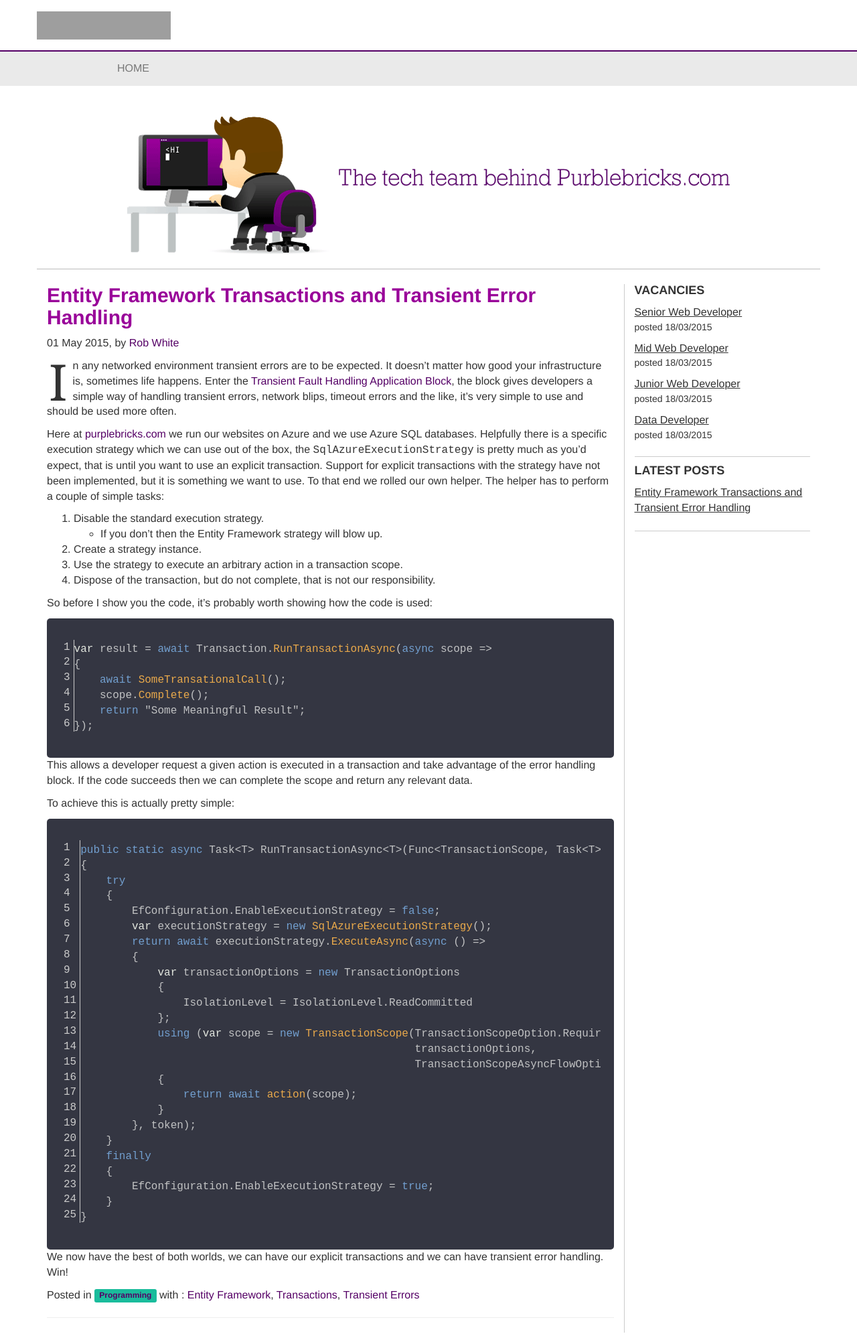
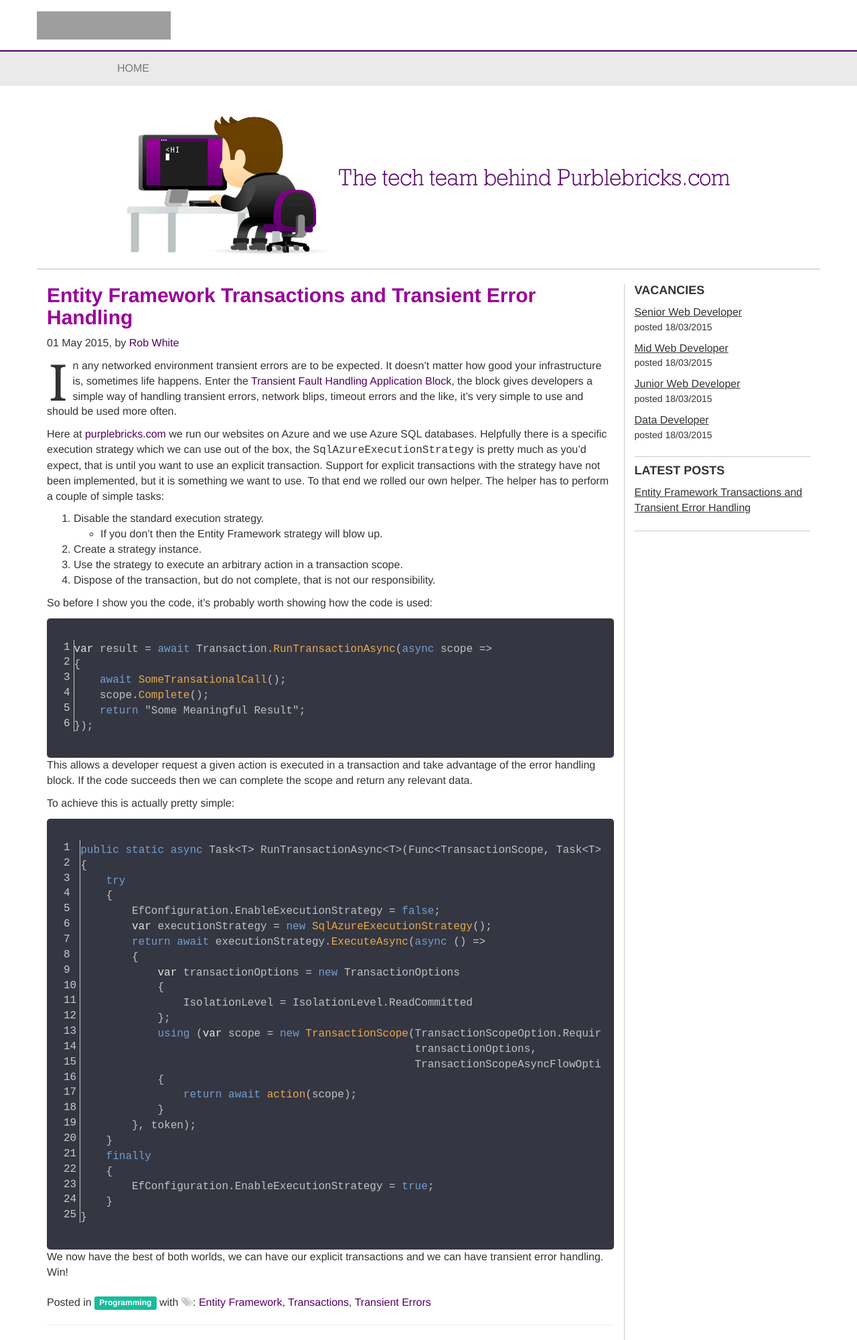
Before and after one commit to purplebricks/purplebricks.github.io, a Jekyll site: the page built from _posts/2015-06-01-entity-framework-transactions-and-transient-error-handling.md, in a window 1280 px wide. Shown: the whole page at 67% size. Built offline with Jekyll 4.4.1, drawn with Linux system fonts in a browser that asks for light colours; nearby versions of some CDN libraries; comment, search, counter and statistics services are not loaded; grey boxes are pictures that could not be loaded.

Commit message:
tags styling

```diff
--- a/_sass/_font-awesome.scss
+++ b/_sass/_font-awesome.scss
@@ -37,3 +37,7 @@
 .fa-envelope-o:before {
   content: "\f003";
 }
+
+.fa-tags:before {
+    content: "\f02c";
+}
--- a/css/themes/purplebricks/css/custom.css
+++ b/css/themes/purplebricks/css/custom.css
@@ -142,6 +142,9 @@
 
 .fa-envelope-o:before {
   content: "\f003"; }
+
+.fa-tags:before {
+  content: "\f02c"; }
 
 html, body {
   height: 100%; }
@@ -352,6 +355,13 @@ pre {
 
 .meta {
   margin-bottom: 11px; }
+
+.tagged {
+  margin-top: 22px; }
+  .tagged .label a {
+    color: #fff; }
+  .tagged .fa {
+    color: #ccc; }
 
 .widget {
   border-bottom: 1px solid #ccc;
```
Also changed, not shown: css/themes/purplebricks/css/custom.scss (+9 -0 lines).
